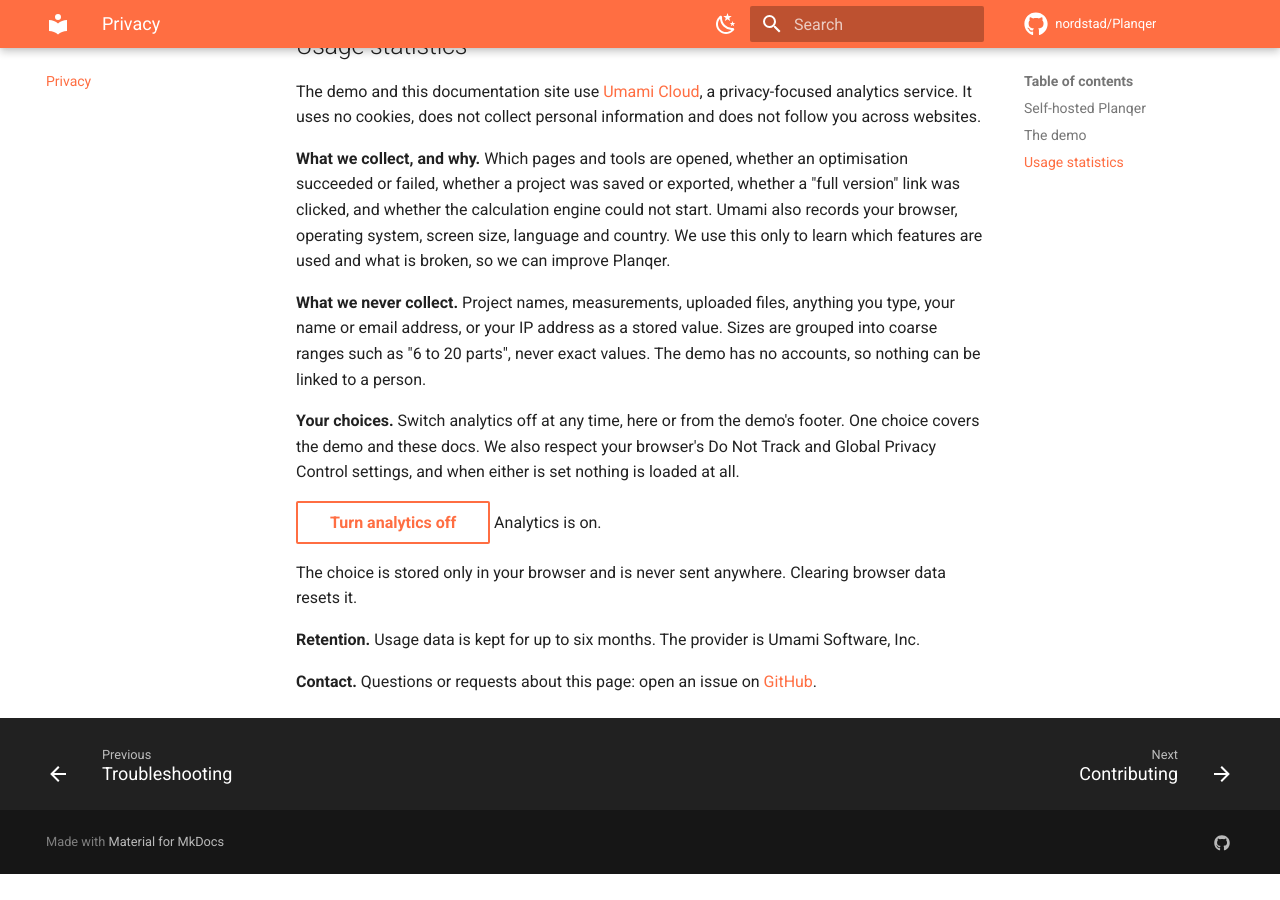
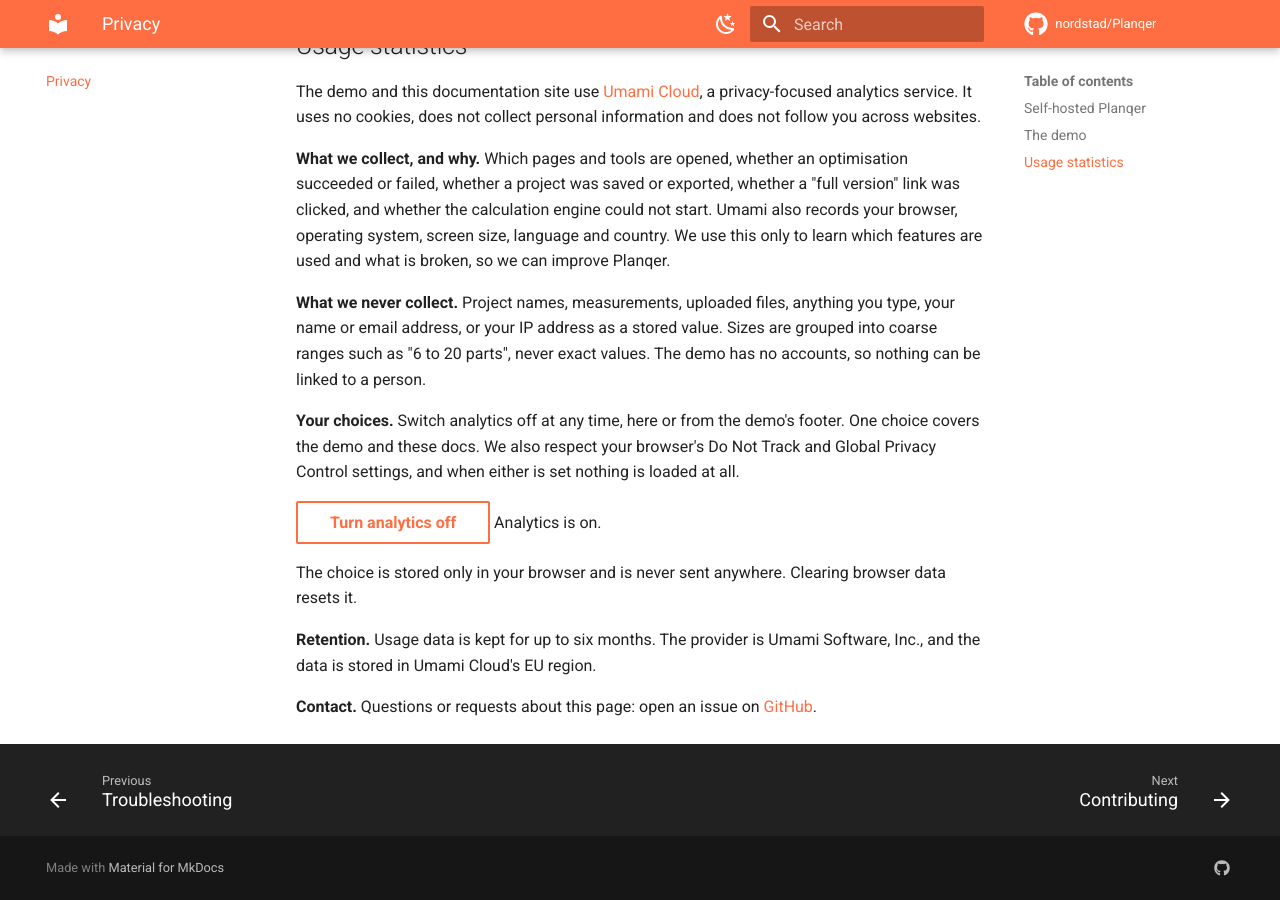
Before and after one commit to nordstad/Planqer, an MkDocs documentation site: the page built from docs/privacy.md, in a window 1280 px wide and 900 px high, scrolled down 510 px. Built offline with MkDocs 1.6.1 and Material for MkDocs 9.7.7, drawn with Linux system fonts in a browser that asks for light colours; comment, search, counter and statistics services are not loaded; before the commit the page ends 1384 px from its top, so only the background shows below that.

Commit message:
docs: say the Umami data is stored in the EU region
The account was created with the EU region, so the privacy page can state
where usage data is stored instead of leaving it out.

```diff
--- a/docs/privacy.md
+++ b/docs/privacy.md
@@ -46,7 +46,7 @@
 browser data resets it.
 
 **Retention.** Usage data is kept for up to six months. The provider is Umami
-Software, Inc.
+Software, Inc., and the data is stored in Umami Cloud's EU region.
 
 **Contact.** Questions or requests about this page: open an issue on
 [GitHub](https://github.com/nordstad/Planqer/issues).
```
